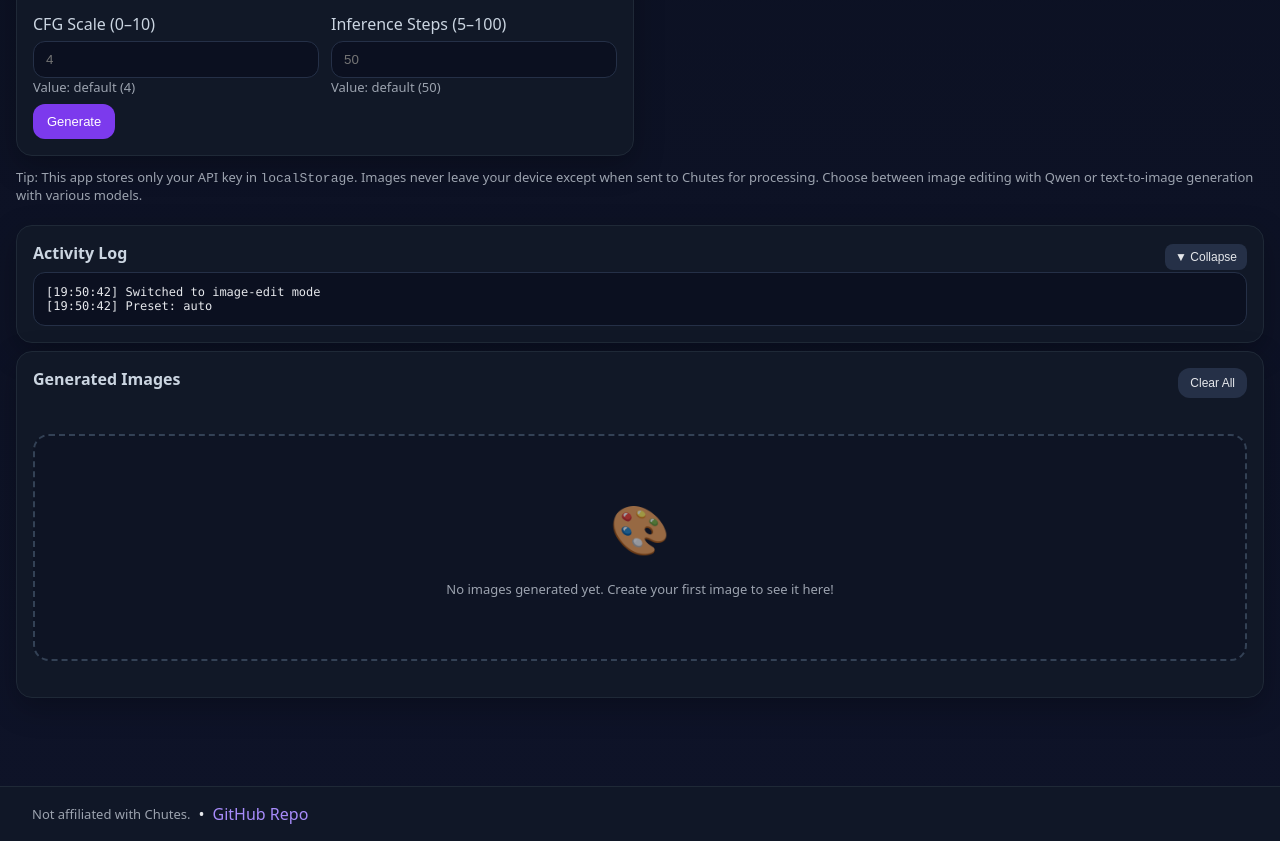
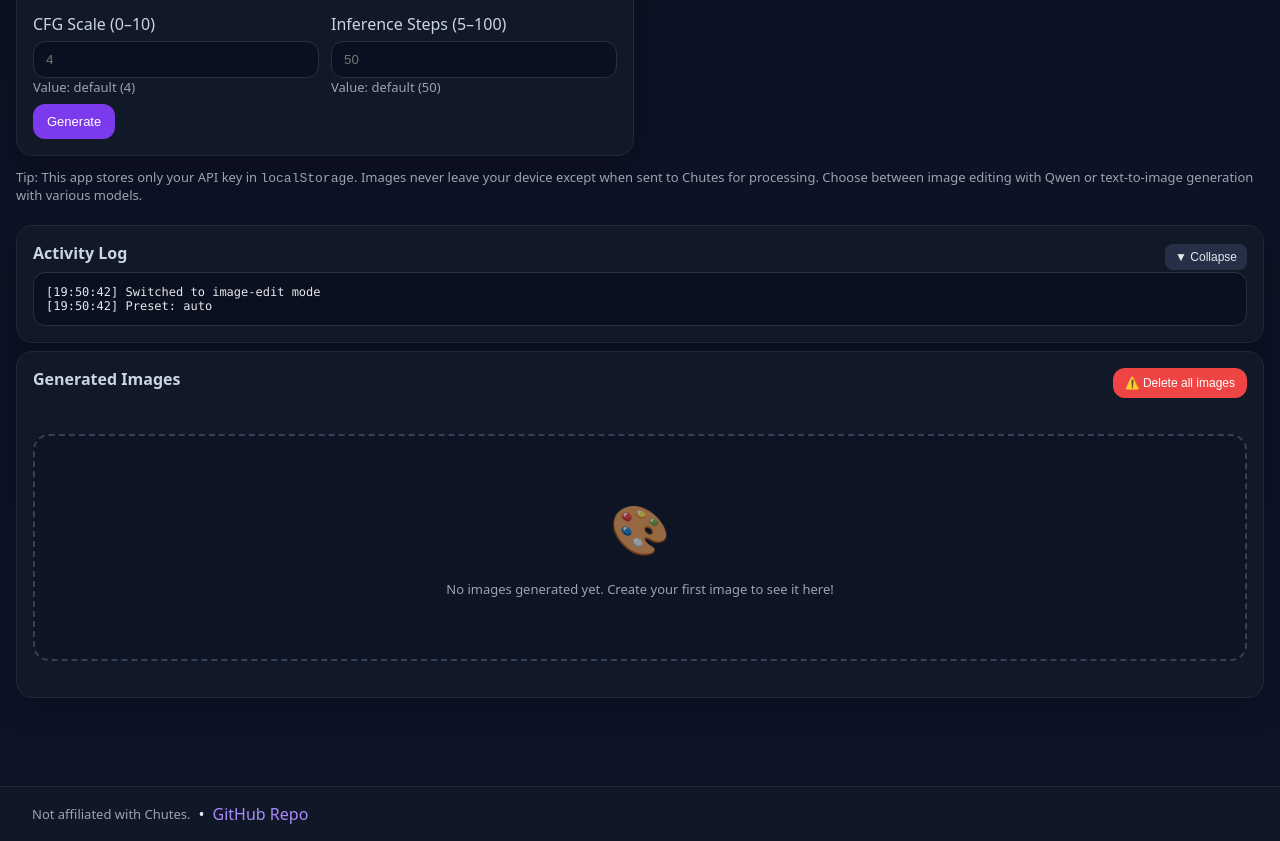
Before and after one commit to MagicGoddess/chutes-img-ui, a website: page index.html in a window 1280 px wide. Shown: the part 806-1647 px from the top of the page. Drawn offline with Linux system fonts and the light colour scheme.

Commit message:
feat(ui): update clear history button style and label for better visibility

```diff
--- a/app.css
+++ b/app.css
@@ -945,6 +945,18 @@ input[type="range"]:disabled::-moz-range-thumb {
   transform: translateY(-1px);
 }
 
+/* Make the clear-all history button a red danger action */
+#clearHistoryBtn {
+  background: #ef4444;
+  color: white;
+  border: none;
+}
+
+#clearHistoryBtn:hover {
+  background: #dc2626;
+  transform: translateY(-1px);
+}
+
 /* Collapsible header styles */
 .collapsible-header {
   user-select: none;
--- a/index.html
+++ b/index.html
@@ -193,7 +193,7 @@
           <button id="selectAllBtn" class="secondary" style="display: none;">Select All</button>
           <button id="selectNoneBtn" class="secondary" style="display: none;">Select None</button>
           <button id="deleteSelectedBtn" class="secondary" style="display: none;">Delete Selected</button>
-          <button id="clearHistoryBtn" class="secondary">Clear All</button>
+          <button id="clearHistoryBtn"><span>⚠️</span> Delete all images</button>
         </div>
       </div>
       <div id="imageGrid" class="image-grid">
```
